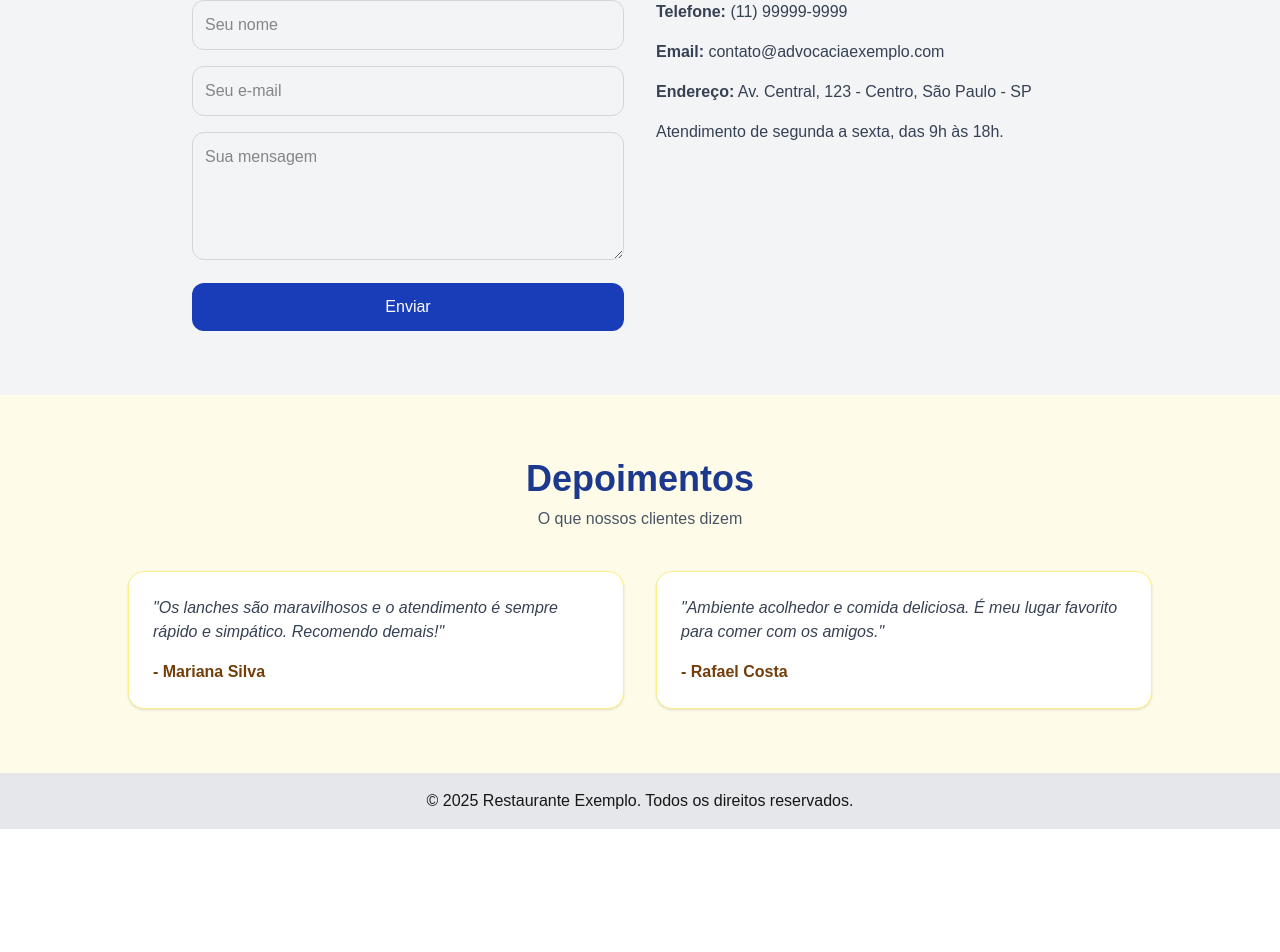
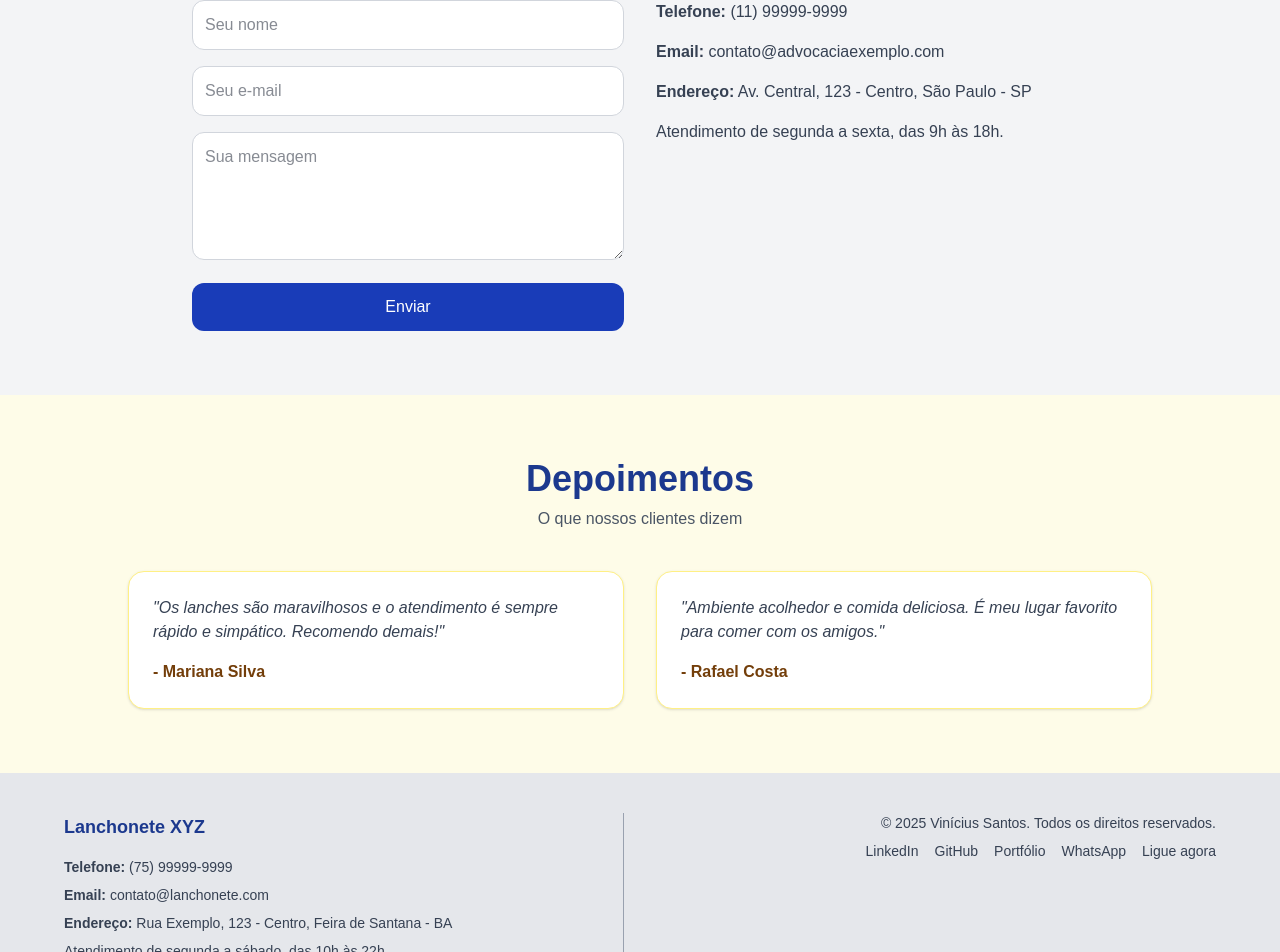
Before and after one commit to vinisantos2/web-site-restaurante, a Next.js app: page / in a window 1280 px wide. Shown: the part 1400-2352 px from the top of the page. Before the commit the page ends 2229 px from the top, so only its background shows below. Built offline with nearby package versions, Linux system fonts and the light colour scheme.

Commit message:
Feat: Atualizado o modo escuro nas sections e na pagina cardapio

```diff
--- a/src/components/Footer.tsx
+++ b/src/components/Footer.tsx
@@ -1,5 +1,87 @@
-export default function Footer() {
-    return <footer className="bg-gray-200 text-center p-4">
-        <p>&copy; {new Date().getFullYear()} Restaurante Exemplo. Todos os direitos reservados.</p>
+const Footer = () => {
+  return (
+    <footer className="bg-gray-200 dark:bg-gray-800 text-gray-700 dark:text-gray-300 py-10 px-6">
+      <div className="max-w-6xl mx-auto flex flex-col md:flex-row md:divide-x divide-gray-400 dark:divide-gray-600 gap-8">
+        {/* Área do Restaurante */}
+        <div className="md:w-1/2 pr-0 md:pr-8">
+          <h4 className="text-lg font-semibold mb-4 text-blue-900 dark:text-blue-300">Lanchonete XYZ</h4>
+          <ul className="space-y-2 text-sm">
+            <li>
+              <strong>Telefone:</strong>{' '}
+              <a href="tel:+5575999999999" className="hover:underline hover:text-blue-600 dark:hover:text-blue-400">
+                (75) 99999-9999
+              </a>
+            </li>
+            <li>
+              <strong>Email:</strong>{' '}
+              <a href="mailto:contato@lanchonete.com" className="hover:underline hover:text-blue-600 dark:hover:text-blue-400">
+                contato@lanchonete.com
+              </a>
+            </li>
+            <li>
+              <strong>Endereço:</strong> Rua Exemplo, 123 - Centro, Feira de Santana - BA
+            </li>
+            <li>Atendimento de segunda a sábado, das 10h às 22h.</li>
+          </ul>
+        </div>
+
+        {/* Área do Desenvolvedor */}
+        <div className="md:w-1/2 pl-0 md:pl-8 text-sm text-center md:text-right">
+          <p className="mb-2">&copy; 2025 Vinícius Santos. Todos os direitos reservados.</p>
+          <ul className="flex md:justify-end justify-center flex-wrap gap-4">
+            <li>
+              <a
+                href="https://www.linkedin.com/in/marcus-santos-2a5717143/"
+                target="_blank"
+                rel="noopener noreferrer"
+                className="hover:underline hover:text-blue-600 dark:hover:text-blue-400"
+              >
+                LinkedIn
+              </a>
+            </li>
+            <li>
+              <a
+                href="https://github.com/vinisantos2"
+                target="_blank"
+                rel="noopener noreferrer"
+                className="hover:underline hover:text-blue-600 dark:hover:text-blue-400"
+              >
+                GitHub
+              </a>
+            </li>
+            <li>
+              <a
+                href="https://vs-webeapps.vercel.app/"
+                target="_blank"
+                rel="noopener noreferrer"
+                className="hover:underline hover:text-blue-600 dark:hover:text-blue-400"
+              >
+                Portfólio
+              </a>
+            </li>
+            <li>
+              <a
+                href="https://wa.me/5575999913645?text=Olá,%20gostaria%20de%20falar%20sobre%20um%20site."
+                target="_blank"
+                rel="noopener noreferrer"
+                className="hover:underline hover:text-green-600 dark:hover:text-green-400"
+              >
+                WhatsApp
+              </a>
+            </li>
+            <li>
+              <a
+                href="tel:+557599991365"
+                className="hover:underline hover:text-red-600 dark:hover:text-red-400"
+              >
+                Ligue agora
+              </a>
+            </li>
+          </ul>
+        </div>
+      </div>
     </footer>
-}
+  );
+};
+
+export default Footer;
--- a/src/components/HeaderBack.tsx
+++ b/src/components/HeaderBack.tsx
@@ -2,6 +2,7 @@
 
 import { useRouter } from 'next/router'
 import { ArrowLeft } from 'lucide-react'
+import Link from 'next/link'
 
 type HeaderBackProps = {
   topicos?: string[]
@@ -18,23 +19,29 @@ export default function HeaderBack({ topicos = [] }: HeaderBackProps) {
   }
 
   return (
-    <header className="bg-white shadow-md sticky top-0 z-50">
+    <header className="bg-white dark:bg-gray-900 shadow-md sticky top-0 z-50 transition-colors duration-300">
       <div className="max-w-7xl mx-auto px-4 py-4 flex items-center justify-between">
-        <button
-          onClick={() => router.push("/")}
-          className="text-blue-900 cursor-pointer hover:text-blue-500 transition-colors flex items-center gap-2"
-        >
-          <ArrowLeft size={24} />
-          <span className="text-2xl font-bold tracking-wide">Lanchonete XYZ</span>
-        </button>
+        <Link href="/" className="flex items-center gap-2">
+          <ArrowLeft
+            size={24}
+            className="text-blue-900 dark:text-white transition-colors duration-300"
+          />
+          <span className="text-2xl font-bold text-blue-900 dark:text-white tracking-wide cursor-pointer select-none">
+            Lanchonet XYZ
+          </span>
+        </Link>
 
         {topicos.length > 0 && (
-          <nav className="hidden md:flex gap-4 text-sm font-semibold text-blue-900">
+          <nav className="hidden md:flex gap-6 text-sm font-semibold
+            text-blue-900 dark:text-blue-400
+            "
+          >
             {topicos.map((topico) => (
               <button
                 key={topico}
                 onClick={() => scrollToTopico(topico)}
-                className="hover:text-blue-500 transition-colors cursor-pointer"
+                className="hover:text-blue-500 dark:hover:text-blue-300 transition-colors cursor-pointer select-none"
+                type="button"
               >
                 {topico}
               </button>
--- a/src/components/Title.tsx
+++ b/src/components/Title.tsx
@@ -7,8 +7,14 @@ type SectionTitleProps = {
 export function Title({ title, subtitle, center }: SectionTitleProps) {
   return (
     <div className={`mb-10 ${center ? 'text-center' : ''}`}>
-      <h2 className="text-3xl md:text-4xl font-bold text-blue-900">{title}</h2>
-      {subtitle && <p className="text-gray-600 mt-2">{subtitle}</p>}
+      <h2 className="text-3xl md:text-4xl font-bold text-blue-900 dark:text-blue-300">
+        {title}
+      </h2>
+      {subtitle && (
+        <p className="text-gray-600 dark:text-gray-300 mt-2">
+          {subtitle}
+        </p>
+      )}
     </div>
   )
 }
--- a/src/sections/AboutSection.tsx
+++ b/src/sections/AboutSection.tsx
@@ -4,11 +4,19 @@ export function AboutSection() {
   return (
     <section
       id="sobre"
-            className="py-20 px-4 bg-gradient-to-r from-white to-yellow-100 transition-opacity duration-1000"
+      className="py-20 px-4
+        bg-gradient-to-r from-white to-yellow-100
+        dark:from-gray-900 dark:to-gray-800
+        transition-opacity duration-1000"
     >
       <div className="max-w-5xl mx-auto">
-                <Title title="Sobre Nós" subtitle="Conheça nossa história e paixão pela gastronomia" center />
-                <p className="text-gray-700 text-lg leading-relaxed mt-6 text-justify">
+        <Title
+          title="Sobre Nós"
+          subtitle="Conheça nossa história e paixão pela gastronomia"
+          center
+
+        />
+        <p className="text-gray-700 dark:text-gray-200 text-lg leading-relaxed mt-6 text-justify">
           Nossa lanchonete nasceu do amor pela boa comida e pela vontade de criar um ambiente acolhedor para todos.
           Com ingredientes frescos e um cardápio variado, servimos lanches preparados com carinho e sabor autêntico.
           Estamos há anos oferecendo experiências deliciosas para nossos clientes, sempre com atendimento atencioso e um sorriso no rosto.
--- a/src/sections/ContactSection.tsx
+++ b/src/sections/ContactSection.tsx
@@ -2,15 +2,26 @@ import { Title } from "../components/Title";
 
 export function ContactSection() {
   return (
-    <section id='contato' className="bg-gray-100 py-16 px-4">
+    <section id="contato" className="bg-gray-100 dark:bg-gray-700 py-16 px-4 transition-colors duration-500">
       <div className="max-w-4xl mx-auto">
-        <Title title="Fale Conosco" subtitle="Entre em contato com nosso time" center />
+        <Title  title="Fale Conosco" subtitle="Entre em contato com nosso time" center />
 
-        <div className="grid md:grid-cols-2 gap-8">
+        <div className="grid md:grid-cols-2 gap-8 mt-8">
           <form className="space-y-4">
-            <input type="text" placeholder="Seu nome" className="w-full p-3 rounded-xl border border-gray-300" />
-            <input type="email" placeholder="Seu e-mail" className="w-full p-3 rounded-xl border border-gray-300" />
-            <textarea placeholder="Sua mensagem" className="w-full p-3 rounded-xl border border-gray-300 h-32" />
+            <input
+              type="text"
+              placeholder="Seu nome"
+              className="w-full p-3 rounded-xl border border-gray-300 dark:border-gray-600 bg-white dark:bg-gray-800 text-gray-900 dark:text-gray-100"
+            />
+            <input
+              type="email"
+              placeholder="Seu e-mail"
+              className="w-full p-3 rounded-xl border border-gray-300 dark:border-gray-600 bg-white dark:bg-gray-800 text-gray-900 dark:text-gray-100"
+            />
+            <textarea
+              placeholder="Sua mensagem"
+              className="w-full p-3 rounded-xl border border-gray-300 dark:border-gray-600 bg-white dark:bg-gray-800 text-gray-900 dark:text-gray-100 h-32"
+            />
             <button
               type="submit"
               className="w-full bg-blue-800 text-white py-3 rounded-xl hover:bg-blue-900 transition"
@@ -19,7 +30,7 @@ export function ContactSection() {
             </button>
           </form>
 
-          <div className="text-gray-700 space-y-4">
+          <div className="text-gray-700 dark:text-gray-200 space-y-4">
             <p><strong>Telefone:</strong> (11) 99999-9999</p>
             <p><strong>Email:</strong> contato@advocaciaexemplo.com</p>
             <p><strong>Endereço:</strong> Av. Central, 123 - Centro, São Paulo - SP</p>
@@ -28,5 +39,5 @@ export function ContactSection() {
         </div>
       </div>
     </section>
-  )
+  );
 }
--- a/src/sections/TestimonialsSection.tsx
+++ b/src/sections/TestimonialsSection.tsx
@@ -15,15 +15,18 @@ const testimonials = [
 
 export function TestimonialsSection() {
   return (
-    <section id="depoimentos" className="bg-yellow-50 py-16 px-4">
+    <section id="depoimentos" className="bg-yellow-50 dark:bg-gray-800 py-16 px-4 transition-colors duration-500">
       <div className="max-w-5xl mx-auto">
         <Title title="Depoimentos" subtitle="O que nossos clientes dizem" center />
 
         <div className="grid md:grid-cols-2 gap-8 mt-8">
           {testimonials.map((item, idx) => (
-            <div key={idx} className="bg-white p-6 rounded-2xl shadow-sm border border-yellow-200">
-              <p className="text-gray-700 italic">"{item.feedback}"</p>
-              <p className="text-yellow-900 font-semibold mt-4">- {item.name}</p>
+            <div
+              key={idx}
+              className="bg-white dark:bg-gray-900 p-6 rounded-2xl shadow-sm border border-yellow-200 dark:border-gray-700"
+            >
+              <p className="text-gray-700 dark:text-gray-200 italic">"{item.feedback}"</p>
+              <p className="text-yellow-900 dark:text-yellow-400 font-semibold mt-4">- {item.name}</p>
             </div>
           ))}
         </div>
```
Also changed, not shown: src/components/Header.tsx (+7 -10 lines), src/pages/cardapio.tsx (+23 -8 lines). Lines whose indentation alone changed are shown as unchanged.
